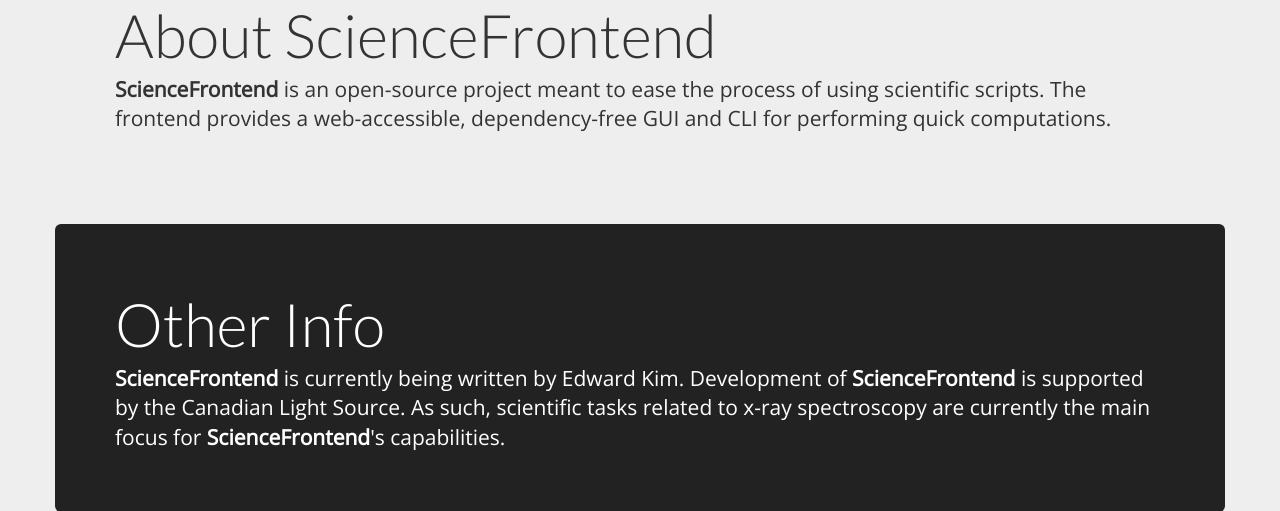
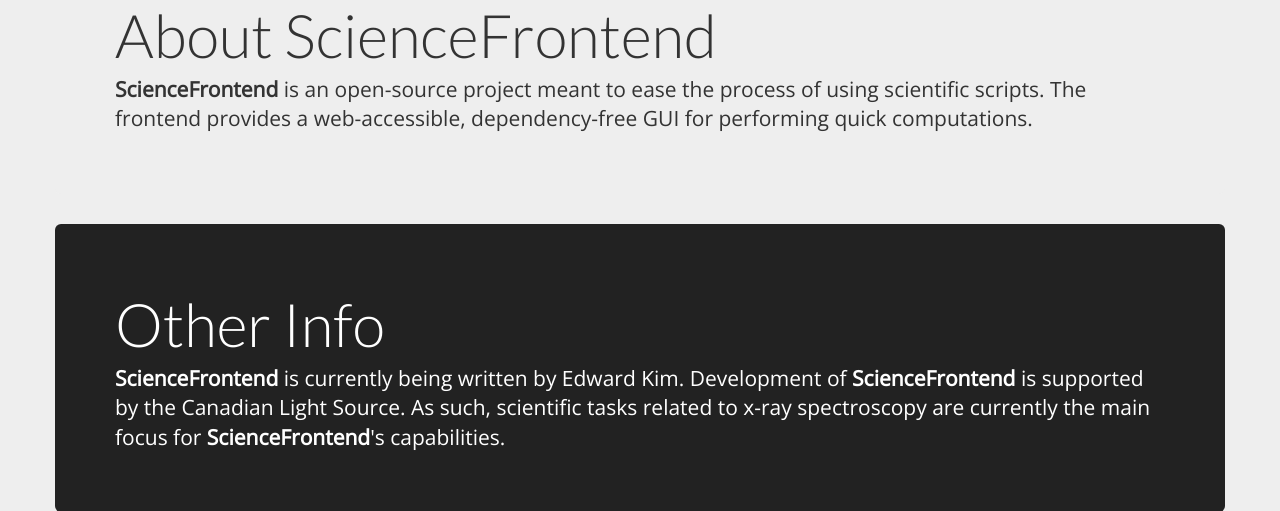
Before and after one commit to eddotman/science-frontend, a Django app: page /about/ in a window 1280 px wide. Shown: the part 211-722 px from the top of the page. Run offline with Django 3.2, Linux system fonts and the light colour scheme; some libraries are stand-ins or nearby versions.

Commit message:
fixed 'about' info

```diff
--- a/sciencefrontend/templates/about.html
+++ b/sciencefrontend/templates/about.html
@@ -4,7 +4,7 @@
 
 <div class="jumbotron">
 	<h1>About ScienceFrontend</h1>
-	<p><strong>ScienceFrontend</strong> is an open-source project meant to ease the process of using scientific scripts. The frontend provides a web-accessible, dependency-free GUI and CLI for performing quick computations.
+	<p><strong>ScienceFrontend</strong> is an open-source project meant to ease the process of using scientific scripts. The frontend provides a web-accessible, dependency-free GUI for performing quick computations.
 </p>
 </div>
 
```
